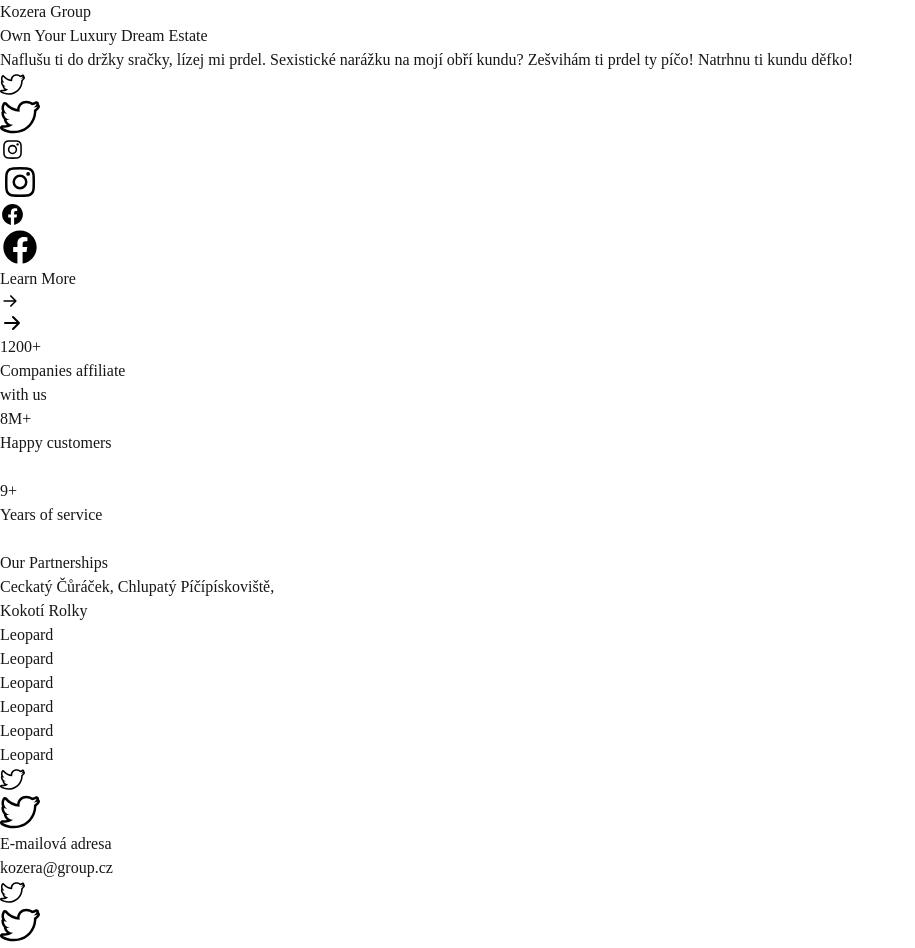
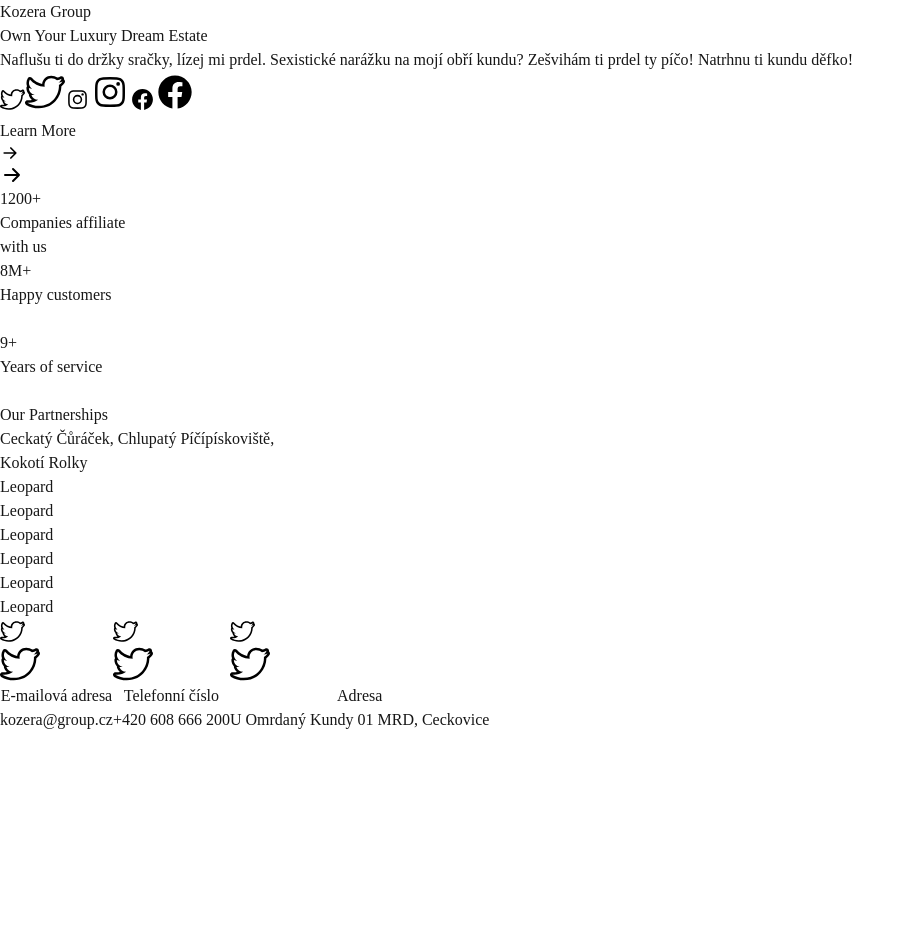
Before and after one commit to HonzaPenicka/kozeragroup, a Next.js app: page / in a window 1280 px wide. Shown: the top 948 px of the page, without its empty margins (0-915 px from the left). After the commit the page ends 800 px from the top, so only its background shows below. Built offline with nearby package versions, Linux system fonts and the light colour scheme.

Commit message:
finish layout

```diff
--- a/src/pages/index.tsx
+++ b/src/pages/index.tsx
@@ -22,33 +22,33 @@ export default function Home() {
           </h2>
 
           <div className="flex bg-yellow-600 gap-4 lg:gap-8">
-            <div className="grid lg:hidden">
+            <button className="grid lg:hidden hover:scale-110 duration-300">
               <XIcon width={25} height={25} />
-            </div>
+            </button>
 
-            <div className="hidden lg:grid">
+            <button className="hidden lg:grid hover:scale-110 duration-300">
               <XIcon width={40} height={40} />
-            </div>
+            </button>
 
-            <div className="grid lg:hidden">
+            <button className="grid lg:hidden hover:scale-110 duration-300">
               <InstagramIcon width={25} height={25} />
-            </div>
+            </button>
 
-            <div className="hidden lg:grid">
+            <button className="hidden lg:grid hover:scale-110 duration-300">
               <InstagramIcon width={40} height={40} />
-            </div>
+            </button>
 
-            <div className="grid lg:hidden">
+            <button className="grid lg:hidden hover:scale-110 duration-300">
               <FacebookIcon width={25} height={25} />
-            </div>
+            </button>
 
-            <div className="hidden lg:grid">
+            <button className="hidden lg:grid hover:scale-110 duration-300">
               <FacebookIcon width={40} height={40} />
-            </div>
+            </button>
           </div>
 
           <div>
-            <button className="flex items-center gap-2 lg:gap-4 bg-green-400 py-2 lg:py-8 px-4 lg:px-16 rounded-xl font-semibold text-md">
+            <button className="flex items-center gap-2 lg:gap-4 bg-green-400 py-2 lg:py-8 px-4 lg:px-16 rounded-xl font-semibold text-md hover:scale-110 duration-300">
               <div className="lg:text-xl">Learn More</div>
 
               <div className="grid lg:hidden">
@@ -107,27 +107,27 @@ export default function Home() {
             </div>
 
             <div className="grid grid-cols-2 md:grid-cols-3 col-span-2 gap-4 font-medium">
-              <div className="p-4 lg:py-8 lg:px-20 bg-green-400 rounded-xl flex justify-center">
+              <div className="p-4 lg:py-8 lg:px-20 hover:scale-110 duration-300 bg-green-400 rounded-xl flex justify-center">
                 Leopard
               </div>
 
-              <div className="p-4 lg:py-8 lg:px-20 bg-red-600 rounded-xl flex justify-center">
+              <div className="p-4 lg:py-8 lg:px-20 hover:scale-110 duration-300 bg-red-600 rounded-xl flex justify-center">
                 Leopard
               </div>
 
-              <div className="p-4 lg:py-8 lg:px-20 bg-orange-500 rounded-xl flex justify-center">
+              <div className="p-4 lg:py-8 lg:px-20 hover:scale-110 duration-300 bg-orange-500 rounded-xl flex justify-center">
                 Leopard
               </div>
 
-              <div className="p-4 lg:py-8 lg:px-20 bg-green-400 rounded-xl flex justify-center">
+              <div className="p-4 lg:py-8 lg:px-20 hover:scale-110 duration-300 bg-green-400 rounded-xl flex justify-center">
                 Leopard
               </div>
 
-              <div className="p-4 lg:py-8 lg:px-20 bg-red-600 rounded-xl flex justify-center">
+              <div className="p-4 lg:py-8 lg:px-20 hover:scale-110 duration-300 bg-red-600 rounded-xl flex justify-center">
                 Leopard
               </div>
 
-              <div className="p-4 lg:py-8 lg:px-20 bg-orange-500 rounded-xl flex justify-center">
+              <div className="p-4 lg:py-8 lg:px-20 hover:scale-110 duration-300 bg-orange-500 rounded-xl flex justify-center">
                 Leopard
               </div>
             </div>
@@ -136,7 +136,7 @@ export default function Home() {
       </main>
 
       <footer className="px-4 md:px-8 pt-8 lg:pt-16 grid grid-cols-2 md:grid-cols-3 gap-4 text-sm">
-        <div className="text-left grid gap-2">
+        <button className="text-left grid gap-2">
           <div className="grid lg:hidden">
             <XIcon width={25} height={25} />
           </div>
@@ -148,9 +148,9 @@ export default function Home() {
           <div className="font-semibold">E-mailová adresa</div>
 
           <div className="text-gray-500">kozera@group.cz</div>
-        </div>
+        </button>
 
-        <div className="text-left grid gap-2">
+        <button className="text-left grid gap-2">
           <div className="grid lg:hidden">
             <XIcon width={25} height={25} />
           </div>
@@ -162,9 +162,9 @@ export default function Home() {
           <div className="font-semibold">Telefonní číslo</div>
 
           <div className="text-gray-500">+420 608 666 200</div>
-        </div>
+        </button>
 
-        <div className="text-left grid gap-2">
+        <button className="text-left grid gap-2">
           <div className="grid lg:hidden">
             <XIcon width={25} height={25} />
           </div>
@@ -175,7 +175,7 @@ export default function Home() {
           <div className="font-semibold">Adresa</div>
 
           <div className="text-gray-500">U Omrdaný Kundy 01 MRD, Ceckovice</div>
-        </div>
+        </button>
       </footer>
     </div>
   );
```
